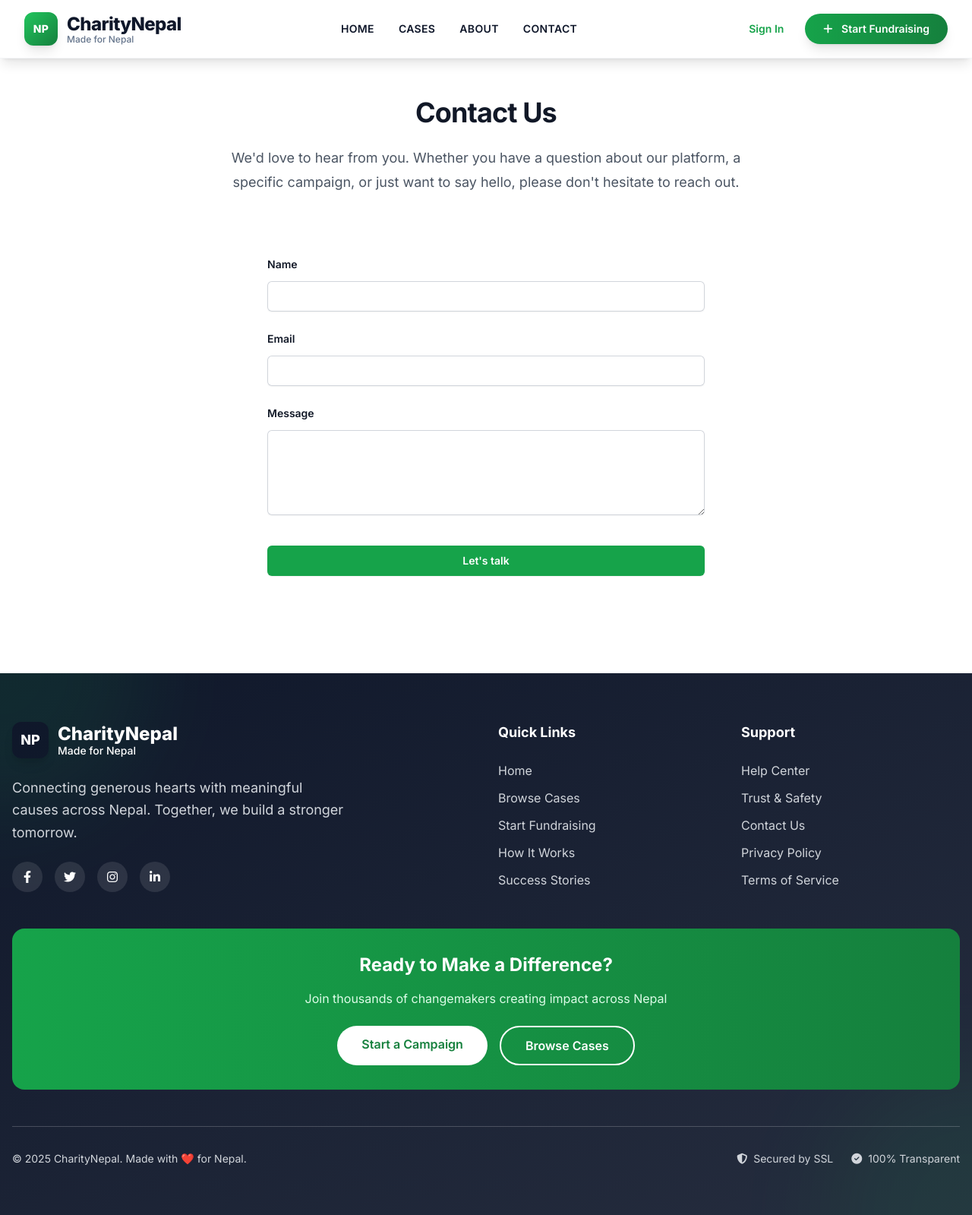
After one commit to Prachi-177/charity_nepal, a Django app: page /contact/ in a window 1280 px wide. The commit adds this page. Shown: the whole page at 76% size. Run offline with Django 5.2, Linux system fonts and the light colour scheme; some libraries are stand-ins or nearby versions.

Commit message:
feat: Add About and Contact pages with navigation updates; include 'is_featured' field in CharityCaseForm

```diff
--- a/cases/forms.py
+++ b/cases/forms.py
@@ -24,6 +24,7 @@ class CharityCaseForm(forms.ModelForm):
             "documents",
             "deadline",
             "tags",
+            "is_featured",
         ]
         widgets = {
             "title": forms.TextInput(
--- a/charity_backend/urls.py
+++ b/charity_backend/urls.py
@@ -52,6 +52,8 @@ urlpatterns = [
     path("recommendations/", include("recommendations.urls")),
     # Home page with ML-powered dynamic content
     path("", HomeView.as_view(), name="home"),
+    path('about/', TemplateView.as_view(template_name="about.html"), name='about'),
+    path('contact/', TemplateView.as_view(template_name="contact.html"), name='contact'),
 ]
 
 # Serve media files in development
--- a/templates/base.html
+++ b/templates/base.html
@@ -150,11 +150,11 @@
                         Cases
                         <span class="absolute -bottom-1 left-0 w-0 h-0.5 bg-cn-green-600 transition-all duration-200 group-hover:w-full"></span>
                     </a>
-                    <a href="#" class="text-cn-dark hover:text-cn-green-600 transition-colors duration-200 font-semibold text-sm uppercase tracking-wide relative group">
+                    <a href="{% url 'about' %}" class="text-cn-dark hover:text-cn-green-600 transition-colors duration-200 font-semibold text-sm uppercase tracking-wide relative group">
                         About
                         <span class="absolute -bottom-1 left-0 w-0 h-0.5 bg-cn-green-600 transition-all duration-200 group-hover:w-full"></span>
                     </a>
-                    <a href="#" class="text-cn-dark hover:text-cn-green-600 transition-colors duration-200 font-semibold text-sm uppercase tracking-wide relative group">
+                    <a href="{% url 'contact' %}" class="text-cn-dark hover:text-cn-green-600 transition-colors duration-200 font-semibold text-sm uppercase tracking-wide relative group">
                         Contact
                         <span class="absolute -bottom-1 left-0 w-0 h-0.5 bg-cn-green-600 transition-all duration-200 group-hover:w-full"></span>
                     </a>
@@ -289,8 +289,8 @@
             <div class="px-4 py-4 space-y-3">
                 <a href="{% url 'home' %}" class="block text-cn-dark hover:text-cn-green-600 transition-colors duration-200 font-semibold py-2 px-3 rounded-lg hover:bg-gray-50">Home</a>
                 <a href="{% url 'cases:list' %}" class="block text-cn-dark hover:text-cn-green-600 transition-colors duration-200 font-semibold py-2 px-3 rounded-lg hover:bg-gray-50">Cases</a>
-                <a href="#" class="block text-cn-dark hover:text-cn-green-600 transition-colors duration-200 font-semibold py-2 px-3 rounded-lg hover:bg-gray-50">About</a>
-                <a href="#" class="block text-cn-dark hover:text-cn-green-600 transition-colors duration-200 font-semibold py-2 px-3 rounded-lg hover:bg-gray-50">Contact</a>
+                <a href="{% url 'about' %}" class="block text-cn-dark hover:text-cn-green-600 transition-colors duration-200 font-semibold py-2 px-3 rounded-lg hover:bg-gray-50">About</a>
+                <a href="{% url 'contact' %}" class="block text-cn-dark hover:text-cn-green-600 transition-colors duration-200 font-semibold py-2 px-3 rounded-lg hover:bg-gray-50">Contact</a>
                 {% if not user.is_authenticated %}
                     <div class="border-t border-gray-200 pt-3 mt-3">
                         <a href="{% url 'users:login' %}" class="block text-cn-green-600 hover:text-cn-green-700 font-semibold py-2 px-3 rounded-lg hover:bg-cn-green-50 mb-2">Sign In</a>
--- /dev/null
+++ b/templates/contact.html
@@ -0,0 +1,38 @@
+{% extends "base.html" %}
+{% block title %}Contact Us — CharityNepal{% endblock %}
+
+{% block content %}
+<div class="bg-white py-24 sm:py-32">
+    <div class="mx-auto max-w-7xl px-6 lg:px-8">
+        <div class="mx-auto max-w-2xl text-center">
+            <h2 class="text-3xl font-bold tracking-tight text-gray-900 sm:text-4xl">Contact Us</h2>
+            <p class="mt-6 text-lg leading-8 text-gray-600">We'd love to hear from you. Whether you have a question about our platform, a specific campaign, or just want to say hello, please don't hesitate to reach out.</p>
+        </div>
+        <div class="mx-auto mt-16 max-w-xl sm:mt-20">
+            <div class="grid grid-cols-1 gap-x-8 gap-y-6 sm:grid-cols-2">
+                <div class="sm:col-span-2">
+                    <label for="name" class="block text-sm font-semibold leading-6 text-gray-900">Name</label>
+                    <div class="mt-2.5">
+                        <input type="text" name="name" id="name" autocomplete="name" class="block w-full rounded-md border-0 px-3.5 py-2 text-gray-900 shadow-sm ring-1 ring-inset ring-gray-300 placeholder:text-gray-400 focus:ring-2 focus:ring-inset focus:ring-cn-green-600 sm:text-sm sm:leading-6">
+                    </div>
+                </div>
+                <div class="sm:col-span-2">
+                    <label for="email" class="block text-sm font-semibold leading-6 text-gray-900">Email</label>
+                    <div class="mt-2.5">
+                        <input type="email" name="email" id="email" autocomplete="email" class="block w-full rounded-md border-0 px-3.5 py-2 text-gray-900 shadow-sm ring-1 ring-inset ring-gray-300 placeholder:text-gray-400 focus:ring-2 focus:ring-inset focus:ring-cn-green-600 sm:text-sm sm:leading-6">
+                    </div>
+                </div>
+                <div class="sm:col-span-2">
+                    <label for="message" class="block text-sm font-semibold leading-6 text-gray-900">Message</label>
+                    <div class="mt-2.5">
+                        <textarea name="message" id="message" rows="4" class="block w-full rounded-md border-0 px-3.5 py-2 text-gray-900 shadow-sm ring-1 ring-inset ring-gray-300 placeholder:text-gray-400 focus:ring-2 focus:ring-inset focus:ring-cn-green-600 sm:text-sm sm:leading-6"></textarea>
+                    </div>
+                </div>
+            </div>
+            <div class="mt-10">
+                <button type="submit" class="block w-full rounded-md bg-cn-green-600 px-3.5 py-2.5 text-center text-sm font-semibold text-white shadow-sm hover:bg-cn-green-500 focus-visible:outline focus-visible:outline-2 focus-visible:outline-offset-2 focus-visible:outline-cn-green-600">Let's talk</button>
+            </div>
+        </div>
+    </div>
+</div>
+{% endblock %}
```
Also changed, not shown: templates/about.html (added, +32 -0 lines), templates/cases/update.html (+4 -4 lines), db.sqlite3, media/cases/images/4c03e6d4-9e6e-4ac1-ac31-4f97cd16ac3a.jpeg (added), 1 other file.
